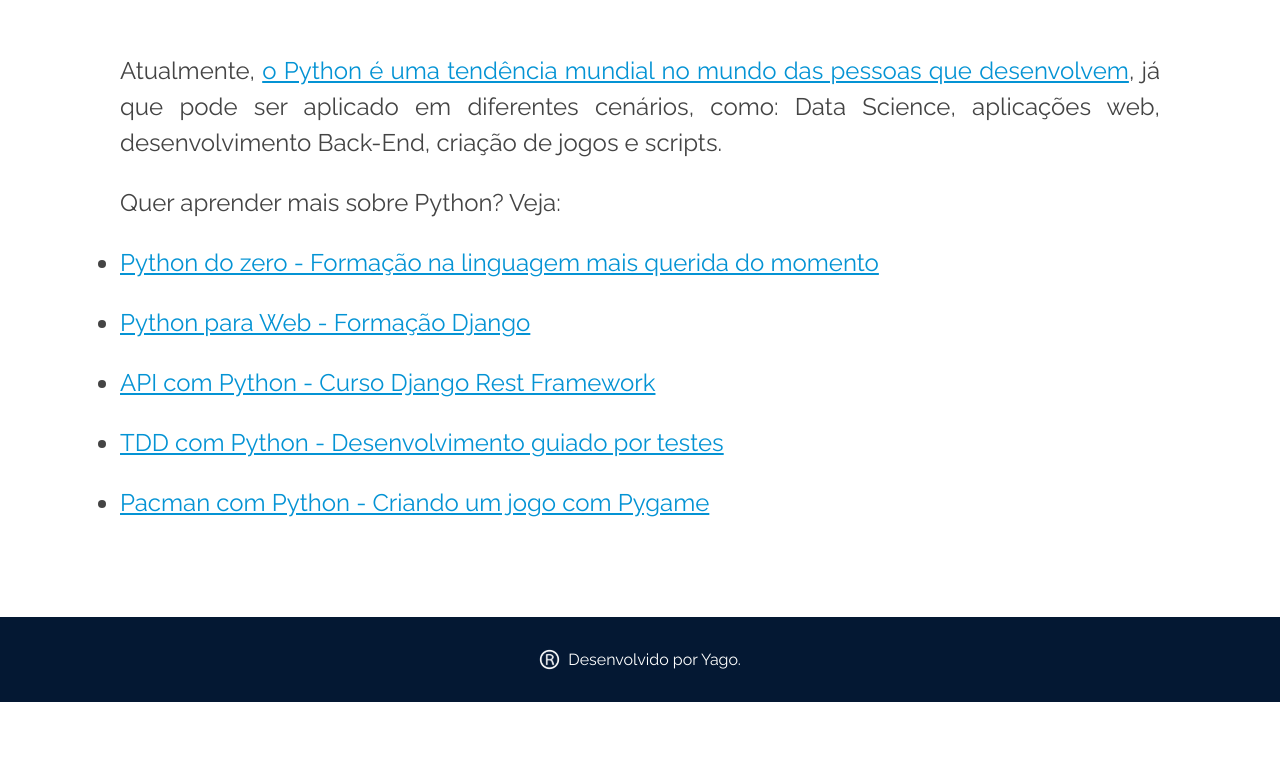
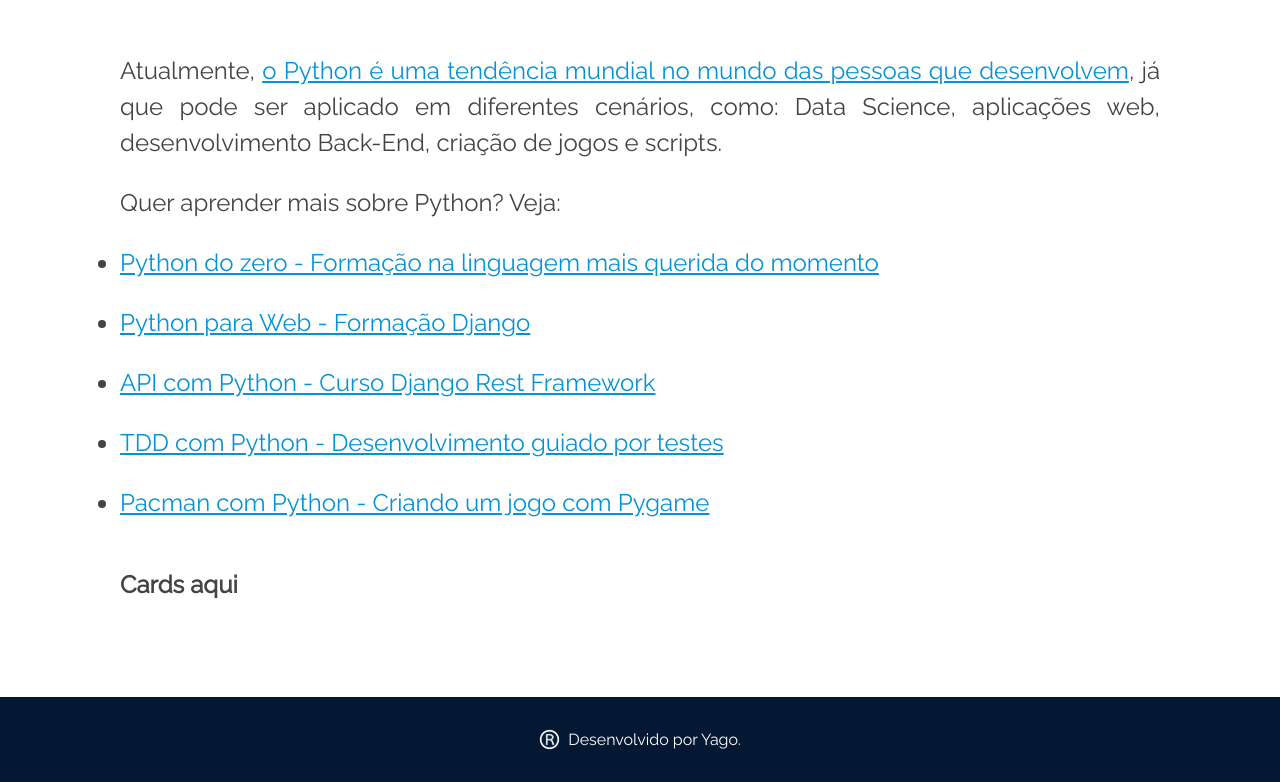
Before and after one commit to yapeansa/ola-mundo.js, a React (Vite) app: page /posts/1 in a window 1280 px wide. Shown: the part 3305-4087 px from the top of the page. Before the commit the page ends 4007 px from the top, so only its background shows below. Built offline with nearby package versions, Linux system fonts and the light colour scheme.

Commit message:
Alterando Olá, mundo.

```diff
--- a/src/components/PaginaPadrao/index.jsx
+++ b/src/components/PaginaPadrao/index.jsx
@@ -1,11 +1,12 @@
 import { Outlet } from "react-router-dom"
 import Banner from "../Banner"
 
-const PaginaPadrao = () => {
+const PaginaPadrao = ({ children }) => {
     return (
         <main>
             <Banner />
             <Outlet />
+            {children}
         </main>
     )
 }
--- a/src/paginas/post/index.jsx
+++ b/src/paginas/post/index.jsx
@@ -1,4 +1,4 @@
-import { Route, Routes, useParams } from "react-router-dom"
+import { useParams } from "react-router-dom"
 import posts from '@/json/posts.json'
 import PostModelo from "@/components/PostModelo"
 import ReactMarkdown from 'react-markdown'
@@ -16,9 +16,7 @@ export default function Post() {
     }
 
     return (
-        <Routes>
-            <Route path="*" element={<PaginaPadrao />}>
-                <Route index element={
+        <PaginaPadrao>
             <PostModelo
                 fotoCapa={`/assets/posts/${post.id}/capa.png`}
                 titulo={post.titulo}
@@ -26,9 +24,8 @@ export default function Post() {
                 <div className="post-markdown-container">
                     <ReactMarkdown>{post.texto}</ReactMarkdown>
                 </div>
+                <h1>Cards aqui</h1>
             </PostModelo>
-                } />
-            </Route>
-        </Routes>
+        </PaginaPadrao>
     )
 }
```
Lines whose indentation alone changed are shown as unchanged.
